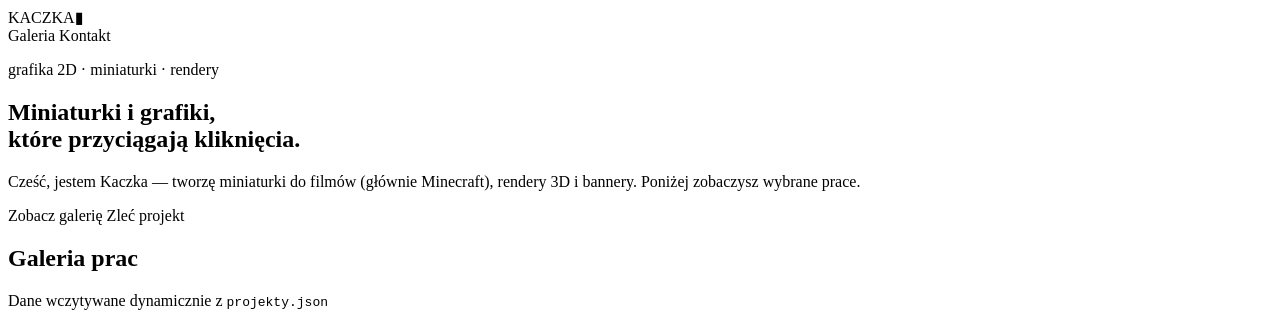
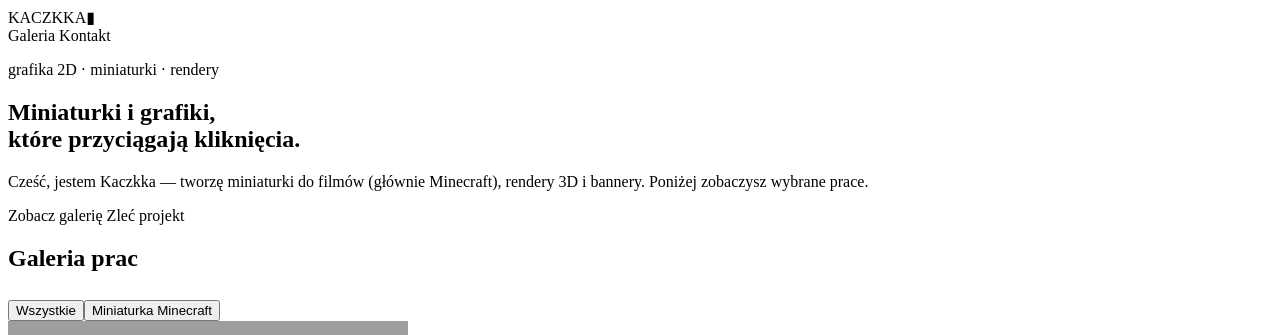
Before and after one commit to kaczkkka/kaczkka.github.io, a plain HTML site: page index.html in a window 1280 px wide. Shown: the top 335 px of the page. Drawn offline with Linux system fonts and the light colour scheme; grey boxes are pictures that could not be loaded.

Commit message:
Fix typo in title and footer name

```diff
--- a/index.html
+++ b/index.html
@@ -3,7 +3,7 @@
 <head>
 <meta charset="UTF-8" />
 <meta name="viewport" content="width=device-width, initial-scale=1.0" />
-<title>Kaczka — Portfolio graficzne</title>
+<title>Kaczkka — Portfolio graficzne</title>
 <meta name="description" content="Portfolio grafika komputerowego — miniaturki Minecraft, rendery i bannery." />
 
 <link rel="preconnect" href="https://fonts.googleapis.com" />
@@ -18,7 +18,7 @@
 
 <header class="site-header">
   <nav class="nav container">
-    <a href="#top" class="logo">KACZKA<span class="blink">▮</span></a>
+    <a href="#top" class="logo">KACZKKA<span class="blink">▮</span></a>
     <div class="nav-links">
       <a href="#galeria">Galeria</a>
       <a href="#kontakt">Kontakt</a>
@@ -34,7 +34,7 @@
       które <span class="accent">przyciągają kliknięcia</span>.
     </h1>
     <p class="hero-lead">
-      Cześć, jestem Kaczka — tworzę miniaturki do filmów (głównie Minecraft),
+      Cześć, jestem Kaczkka — tworzę miniaturki do filmów (głównie Minecraft),
       rendery 3D i bannery. Poniżej zobaczysz wybrane prace.
     </p>
     <div class="hero-actions">
@@ -46,7 +46,6 @@
   <section class="gallery-section container" id="galeria">
     <div class="section-heading">
       <h2>Galeria prac</h2>
-      <p class="section-sub">Dane wczytywane dynamicznie z <code>projekty.json</code></p>
     </div>
 
     <div id="filters" class="filters" aria-label="Filtruj po kategorii"></div>
@@ -72,7 +71,7 @@
         Discord: <strong>kaczusa</strong>
       </span>
     </div>
-    <p class="copyright">© <span id="year"></span> Kaczka</p>
+    <p class="copyright">© <span id="year"></span> Kaczkka</p>
   </div>
 </footer>
 
```
